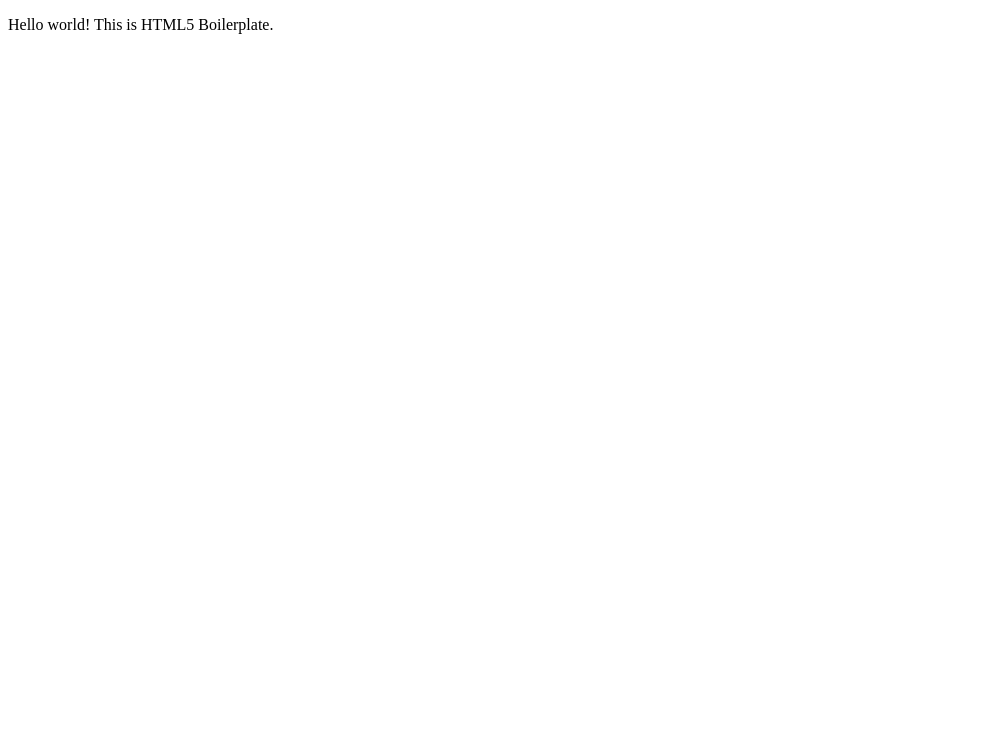
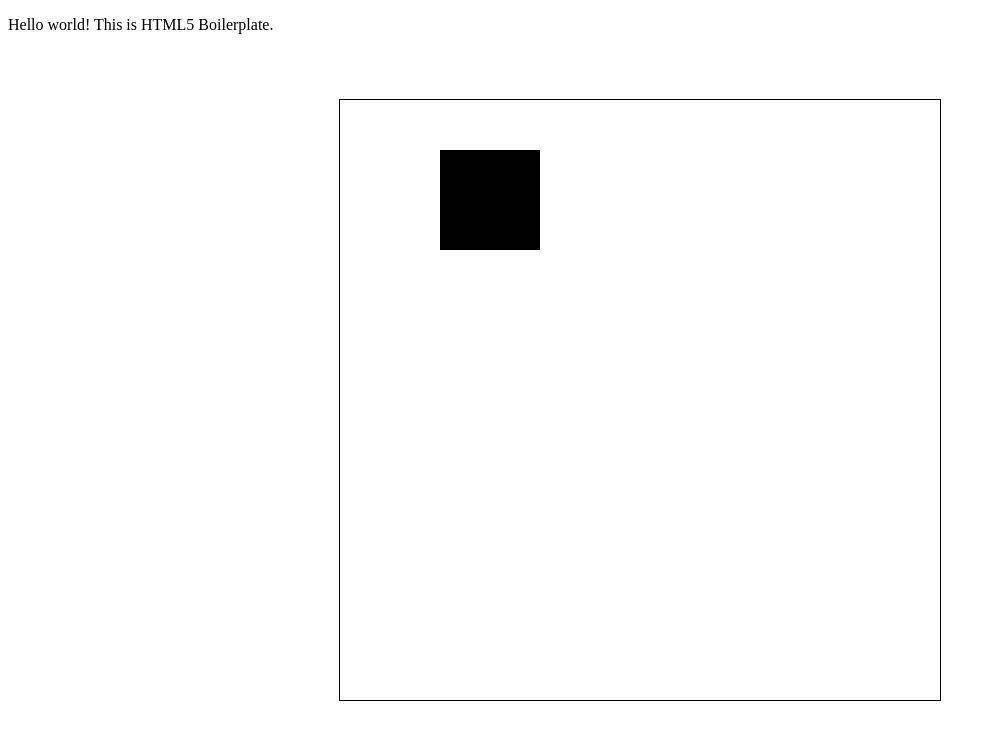
Before and after one commit to kamilfurtak/game-ts, a website built with Vite: page index.html in a window 1280 px wide. Shown: the whole page, without its empty margins (0-995 px from the left). Built offline with nearby package versions, Linux system fonts and the light colour scheme; files whose address does not match are found by name.

Commit message:
prepare canvas

```diff
--- a/index.html
+++ b/index.html
@@ -5,10 +5,11 @@
     <link rel="icon" type="image/svg+xml" href="/webstorm-icon-logo.svg" />
     <meta name="viewport" content="width=device-width, initial-scale=1.0" />
     <title>Sprite animations</title>
-  <link rel="stylesheet" href="/style.css">
+    <link rel="stylesheet" href="/style.css" />
   </head>
   <body>
     <main>
+      <canvas id="canvas1"></canvas>
       <p>Hello world! This is HTML5 Boilerplate.</p>
     </main>
     <script type="module" src="/src/main.ts"></script>
--- a/public/style.css
+++ b/public/style.css
@@ -0,0 +1,9 @@
+#canvas1 {
+  border: 1px solid black;
+  position: absolute;
+  top: 50%;
+  left: 50%;
+  transform: translate(-50%, -50%);
+  width: 600px;
+  height: 600px;
+}
--- a/src/main.ts
+++ b/src/main.ts
@@ -0,0 +1,18 @@
+const canvas = document.getElementById('canvas1') as HTMLCanvasElement;
+const ctx = canvas.getContext('2d') as CanvasRenderingContext2D;
+console.log(ctx);
+
+const CANVAS_WIDTH = (canvas.width = 600);
+const CANVAS_HEIGHT = (canvas.height = 600);
+
+const playerImage = new Image();
+playerImage.src = 'assets/player.png';
+let x = 0;
+
+function animate() {
+  ctx.clearRect(0, 0, CANVAS_WIDTH, CANVAS_HEIGHT);
+  ctx.fillRect(100, 50, 100, 100);
+  requestAnimationFrame(animate);
+}
+
+animate();
```
Also changed, not shown: 1 other file. Lines whose indentation alone changed are shown as unchanged.
